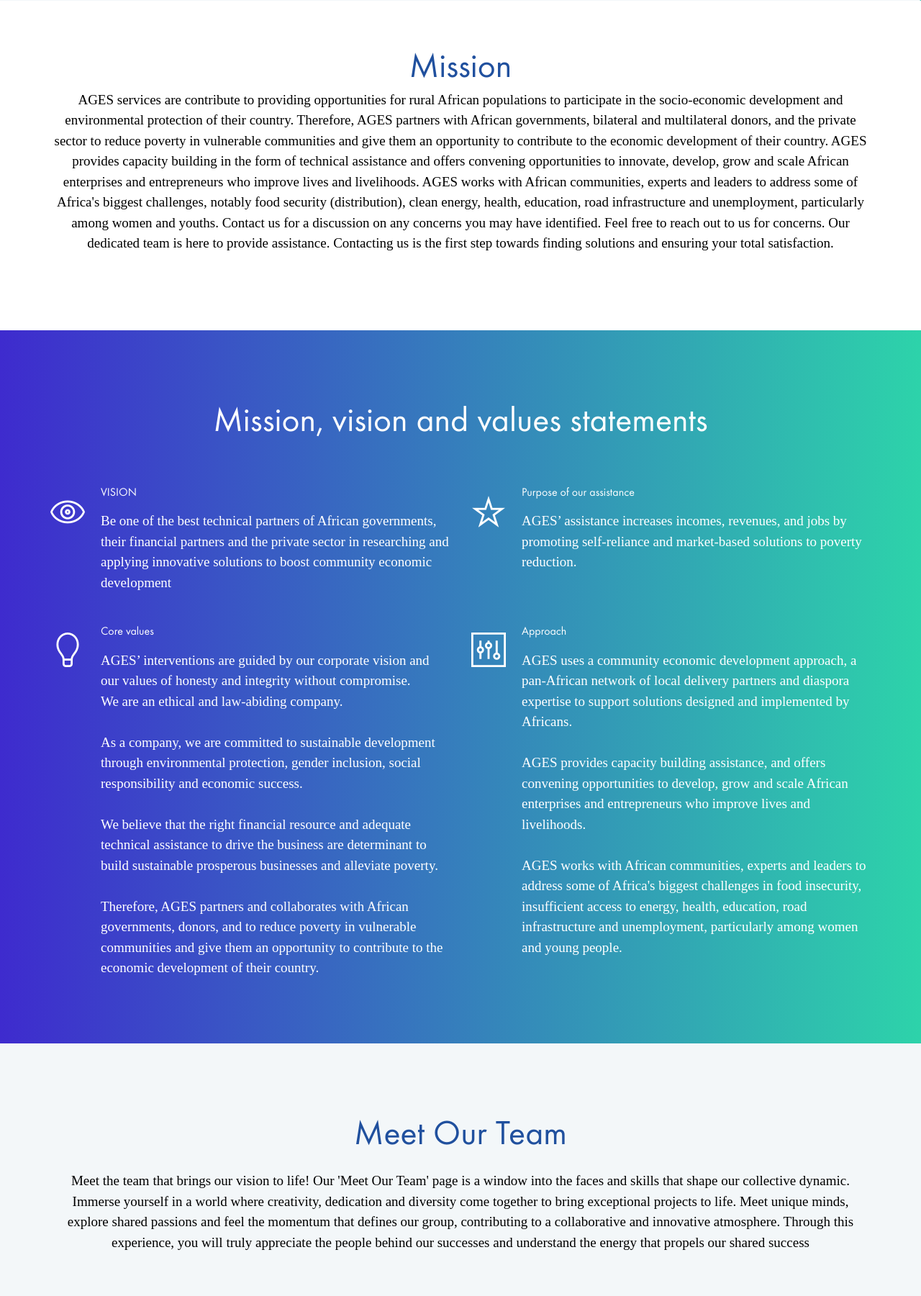
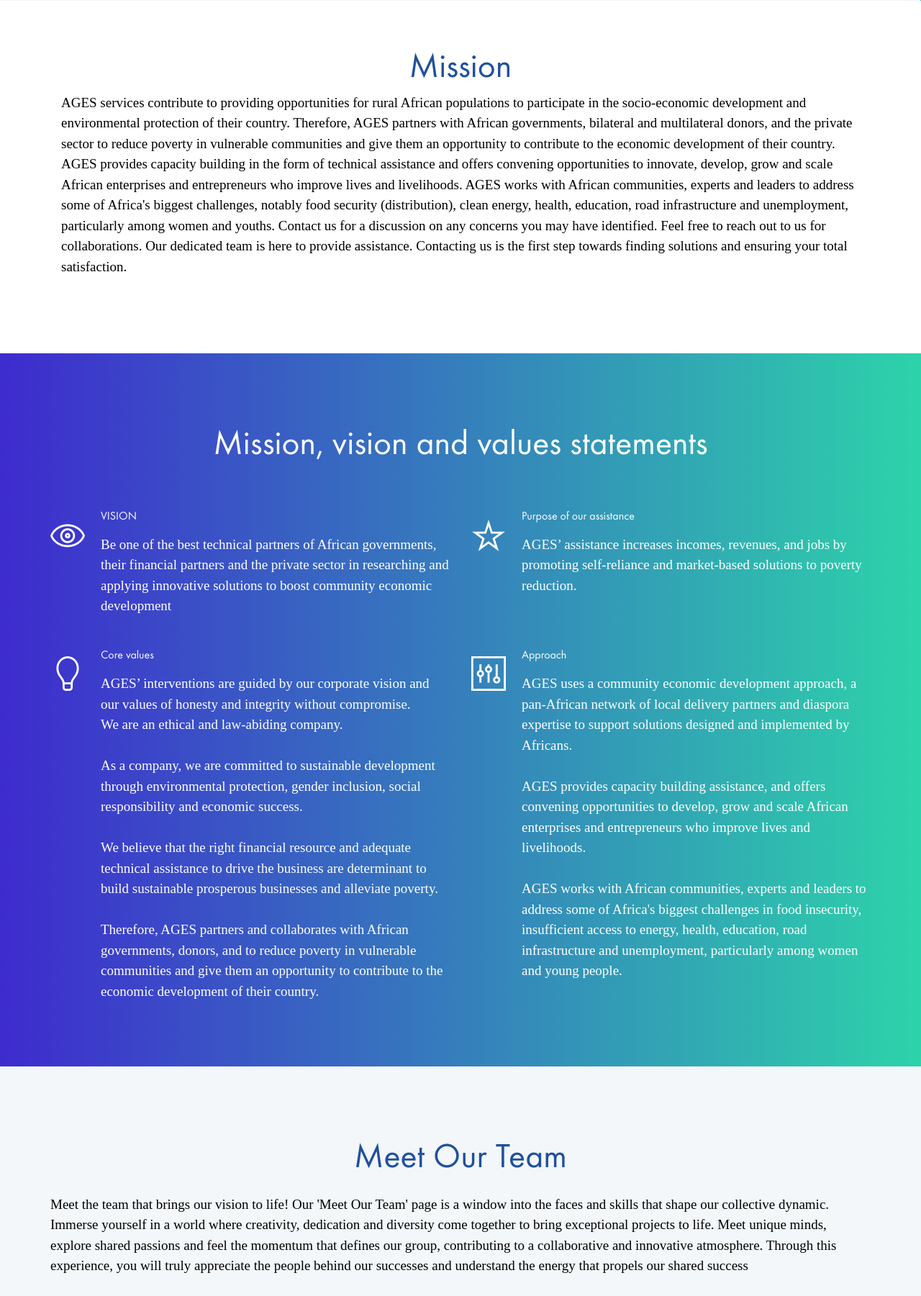
Before and after one commit to Seth2k21/AGES, a PHP site: page / in a window 1280 px wide. Shown: the part 799-2600 px from the top of the page at 72% size. Run offline with PHP 8.4, Linux system fonts and the light colour scheme; some libraries are stand-ins or nearby versions.

Commit message:
mon projet

```diff
--- a/css/style.css
+++ b/css/style.css
@@ -1641,9 +1641,7 @@ ol {
 	.footer-widget {
 		margin-bottom: 30px;
 	}
-	.newsletter-section {
-		text-align: center;
-	}
+
 }
 
 /* Large Mobile :480px. */
@@ -1736,9 +1734,7 @@ ol {
 	.push-8 {
 		left: 0;
 	}
-	.review-section {
-		text-align: center;
-	}
+
 	.review-text {
 		padding: 0 60px;
 	}
@@ -1765,11 +1761,15 @@ ol {
 	.header-section .site-btn {
 		display: none;
 	}
+
 	.newsletter-form {
 		padding-left: 0;
 	}
-	.newsletter-section {
+	#hop {
 		text-align: center;
+	}
+	.site-btn {
+		margin-left: 25px;
 	}
 	.review-text p {
 		font-size: 20px;
--- a/index.php
+++ b/index.php
@@ -92,26 +92,20 @@ country.
 				</div>
 			</div>
 
-		</div>
-	</section>-->
+		</div
+
+	</section> -->
 
 
+<!-- mission -->
 	<section style="margin-top: 66px;">
-				<div class="container mt-4 text-center" style="margin-top: 106px;">
-
-		<h2>Mission</h2>
-
-		<p  style="color:black">AGES services are contribute to providing opportunities for rural African populations to participate in the socio-economic development
-		 and environmental protection of their country. Therefore, AGES partners with African governments, bilateral and multilateral donors,
-		 and the private sector to reduce poverty in vulnerable communities and give them an opportunity to contribute to the economic development
-		  of their country.  AGES provides capacity building in the form of technical assistance and offers convening
-		 opportunities to innovate, develop, grow and scale African enterprises and entrepreneurs who improve lives and livelihoods. AGES works with African communities,
-		  experts and leaders to address some of Africa's biggest challenges, notably food security (distribution), clean energy, health, education, road
-		 infrastructure and unemployment, particularly among women and youths. Contact us for a discussion on any concerns you may have identified. Feel free to reach out
-		 to us for  concerns. Our dedicated team is here to provide assistance. Contacting us is the first step towards finding solutions and ensuring your total satisfaction.</p>
-</div>
+	<div class="container mt-4" style="margin-top: 106px;">
+		<h2 class="text-center">Mission</h2>
+		<p style="color:black" class="container mt-1">AGES services contribute to providing opportunities for rural African populations to participate in the socio-economic development and environmental protection of their country. Therefore, AGES partners with African governments, bilateral and multilateral donors, and the private sector to reduce poverty in vulnerable communities and give them an opportunity to contribute to the economic development of their country. AGES provides capacity building in the form of technical assistance and offers convening opportunities to innovate, develop, grow and scale African enterprises and entrepreneurs who improve lives and livelihoods. AGES works with African communities, experts and leaders to address some of Africa's biggest challenges, notably food security (distribution), clean energy, health, education, road infrastructure and unemployment, particularly among women and youths. Contact us for a discussion on any concerns you may have identified. Feel free to reach out to us for collaborations. Our dedicated team is here to provide assistance. Contacting us is the first step towards finding solutions and ensuring your total satisfaction.</p>
+	</div>
 </section>
 
+<!-- end -->
 
 
 	<!-- Features section -->
@@ -178,8 +172,8 @@ country.
 	<!-- Team section -->
 	<section class="team-section spad" id="section3">
 		<div class="container">
-			<div class="section-title text-center">
-				<h2>Meet Our Team</h2>
+			<div class="section-title">
+				<h2 class="text-center">Meet Our Team</h2>
 				<p style="color:black">Meet the team that brings our vision to life! Our 'Meet Our Team' page is a window into the faces and skills that shape our collective dynamic. Immerse yourself in a world where creativity, dedication and diversity come together to bring exceptional projects to life. Meet unique minds, explore shared passions and feel the momentum that defines our group, contributing to a collaborative and innovative atmosphere. Through this experience, you will truly appreciate the people behind our successes and understand the energy that propels our shared success</p>
 			</div>
 		</div>
@@ -253,8 +247,8 @@ A graduate of the Polytechnic School of Abomey-Calavi (BENIN) where she earned a
 	<!-- Team section -->
 	<section class="team-section spad" id="section3">
 		<div class="container">
-			<div class="section-title text-center">
-				<h2>Meet our experts</h2>
+			<div class="section-title">
+				<h2 class="text-center">Meet our experts</h2>
 				<p style="color:black">Explore rewarding opportunities by meeting our qualified experts. Benefit from specialized advice and in-depth expertise in various fields to meet your specific needs. Our experts are ready to guide you, share their knowledge and collaborate with you to achieve your goals .</p>
 			</div>
 		</div>
@@ -360,13 +354,12 @@ A graduate of the Polytechnic School of Abomey-Calavi (BENIN) where she earned a
 		<div class="container text-white">
 			<div class="row">
 				<div class="col-lg-7 newsletter-text">
-					<h2>Contact us for all your concerns</h2>
-					<p>Feel free to reach out to us for all your concerns. Our dedicated team is here to provide assistance. Contacting us is the first step towards finding solutions and ensuring your satisfaction.</p>
+					<h2 id="hop">Contact us</h2>
+					<p>Feel free to reach out to us for additional information or partnership opportunities. Our dedicated team is available to assist in such exercises. Contacting us is the first step towards finding sustainable solutions to development opportunities.</p>
 				</div>
-				<div class="col-lg-5 col-md-8 offset-lg-0 offset-md-2">
+				<div class="col-lg-5 col-md-8 offset-lg-0 offset-md-2 mt-5" style="margin-top:10px" id="hop">
 
 				<a href="contact.php#section2"><button type="button" class="btn btn-warning">Get Started</button></a>
-
 
 				</div>
 			</div>
@@ -411,10 +404,7 @@ A graduate of the Polytechnic School of Abomey-Calavi (BENIN) where she earned a
 							</div>
 						</div>
 
-
-
-
-						<a href="blog.php"  ><button class="post-loadmore site-btn sb-gradients sbg-line mt-2 ">Load more...</button></a>
+						<a href="blog.php"  ><button class="post-loadmore site-btn sb-gradients sbg-line mt-2" style="margin-left:15px">Load more...</button></a>
 				</div>
 
 					</div>
```
Also changed, not shown: about.php (+7 -9 lines), blog.php (+10 -16 lines).
